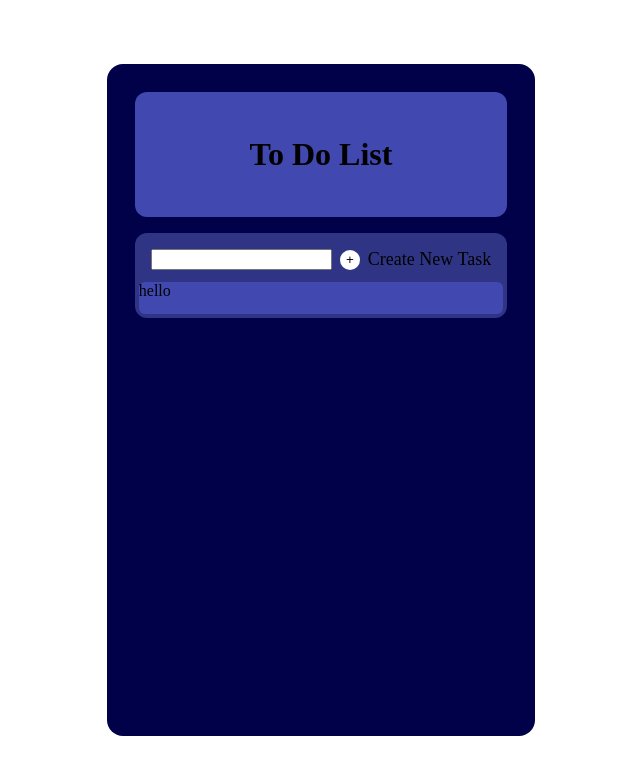
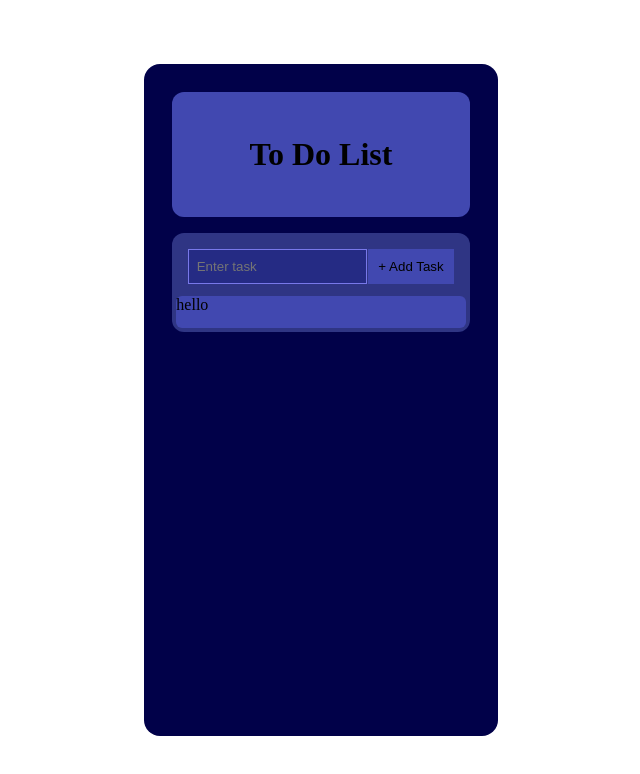
Before and after one commit to Cliffp15/to-do-list, a React (Create React App) app: page / in a window 1280 px wide. Shown: the top 774 px of the page, without its empty margins (319-959 px from the left). Built offline with nearby package versions, Linux system fonts and the light colour scheme.

Commit message:
Added more designs to the to-do list layout

```diff
--- a/src/App.css
+++ b/src/App.css
@@ -47,6 +47,8 @@ padding: 0;
   justify-content: center;
   align-content: center;
 }
+
+
 .new-task-button-section{
   display:flex;
   flex-direction: row;
@@ -55,17 +57,35 @@ padding: 0;
   width: 100%;
 }
 
+
+.new-task-input{
+display:flex
+}
+
+
+.ntinput-section{
+  /* display:inline; */
+  margin: 0px;
+  /* border: 0px; */
+  color: black;
+  background-color: rgb(37, 43, 132);
+  border: 1px solid rgb(120, 120, 233);
+  padding: auto;
+  /* border-color: aquamarine; */
+}
+
+
 .create-new-task-button{
-  display: flex;
+  display:inline;
   justify-content: center;
   align-items: center;
-  border-radius:60px;
-  margin: auto .5rem ;
+  /* border-radius:60px; */
+  margin:  0px 0px 0px 1px;
   padding: 10px 10px;
-  height: 10px;
-  width: 10px;
+  height: 100%;
+  width: 100%;
   border-style:none;
-  background-color: rgb(255, 255, 255);
+  background-color: rgb(65, 72, 176);
 }
 
 .new-task-button-section p{
--- a/src/App.js
+++ b/src/App.js
@@ -10,10 +10,11 @@ function App() {
         </div>
       <div className='task-section'>
       <div className='new-task-button-section'>
-            <form className='new-task-input'></form>
-            <input type='text' id='ntinput' name='ntinput'></input>
-            <button className='create-new-task-button'> + </button>
-            <p className='new-task-text'>Create New Task </p>
+            <form className='new-task-input'>
+            <input type='text' className='ntinput-section'
+            placeholder='  Enter task' id='ntinput' name='ntinput'></input>
+            <button className='create-new-task-button'> + Add Task</button>
+            </form>
       </div>
         <form className='task-input-list'> hello</form>
       </div>
```
